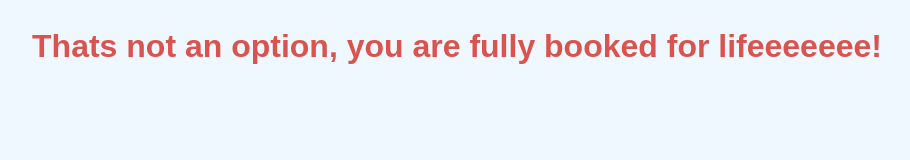
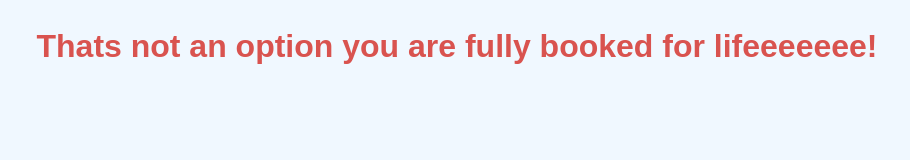
Before and after one commit to saifina/christmas-lights-invite, a plain HTML site: page thanks.html in a window 1280 px wide. Shown: the whole page, without its empty margins (183-1093 px from the left). Drawn offline with Linux system fonts and the light colour scheme.

Commit message:
Update thanks.html

```diff
--- a/thanks.html
+++ b/thanks.html
@@ -16,6 +16,6 @@
     </style>
 </head>
 <body>
-    <h1>Thats not an option, you are fully booked for lifeeeeeee!</h1>
+    <h1>Thats not an option you are fully booked for lifeeeeeee!</h1>
 </body>
 </html>
```
